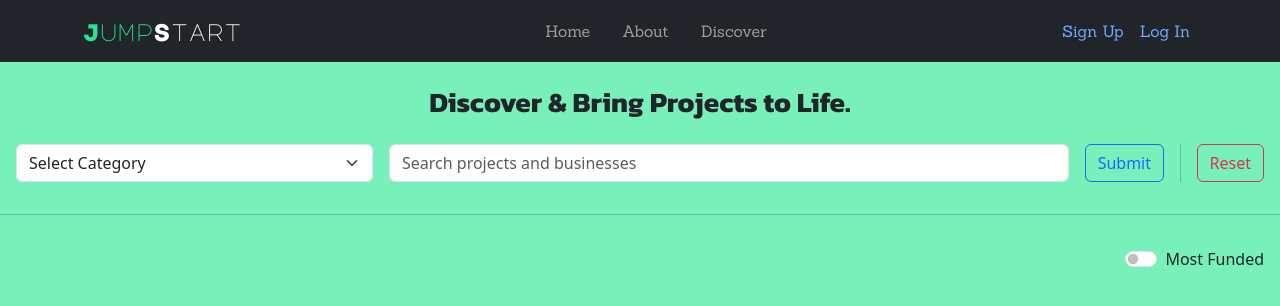
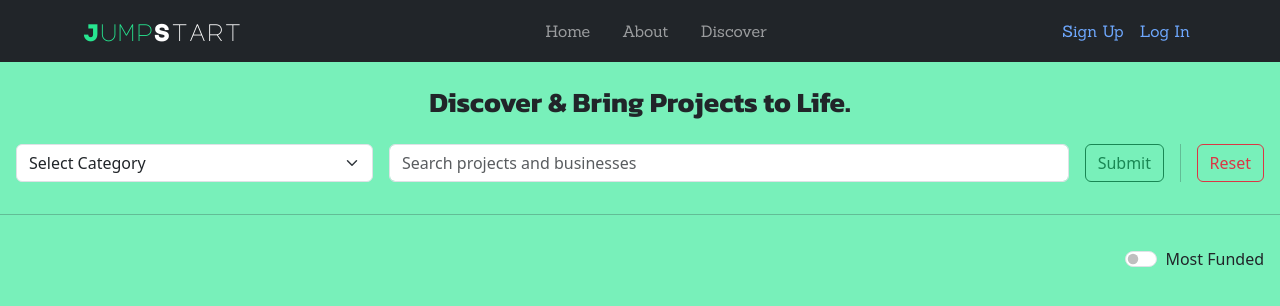
Before and after one commit to HarshaExplorer/JumpStart, a React (Create React App) app: page /discover in a window 1280 px wide. Shown: the top 306 px of the page. Built offline with nearby package versions, Linux system fonts and the light colour scheme.

Commit message:
QueryTool Improved Buttons

```diff
--- a/src/components/QueryTool.jsx
+++ b/src/components/QueryTool.jsx
@@ -78,7 +78,7 @@
 
           <Form.Control  className='me-auto' name="search" type='text' value={searchQuery.search} onChange={handleFilters} placeholder='Search projects and businesses' />
 
-          <Button variant="outline-primary" onClick={handleSubmit}>Submit</Button>
+          <Button variant="outline-success" onClick={handleSubmit}>Submit</Button>
           <div className="vr" />
           <Button variant="outline-danger" onClick={handleReset}>Reset</Button>
 
```
